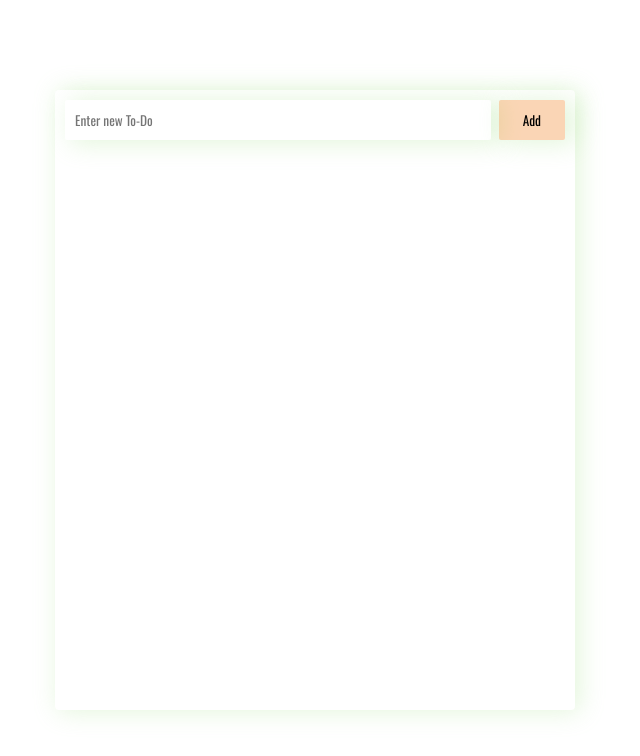
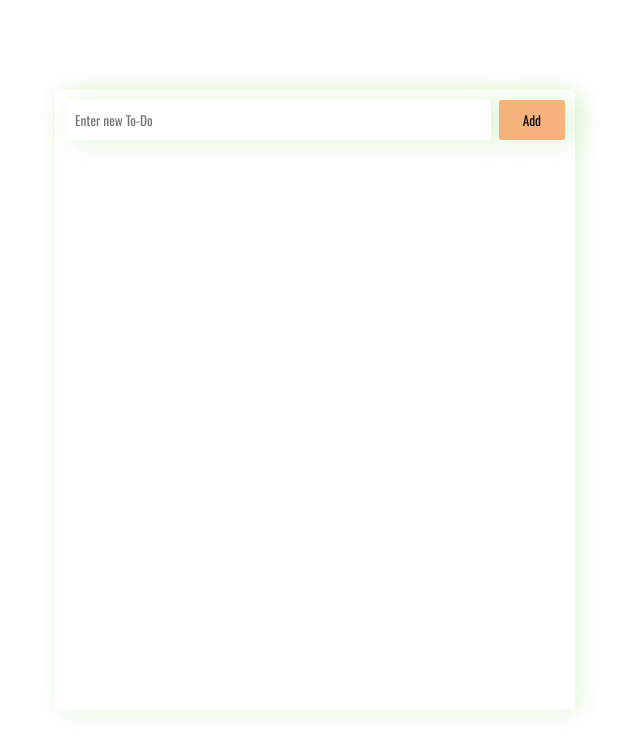
Before and after one commit to OZANAYYILDIZ/todo-app, a React (Vite) app: page / in a window 1280 px wide. Shown: the top 756 px of the page, without its empty margins (325-965 px from the left). Built offline with nearby package versions, Linux system fonts and the light colour scheme; a web font is replaced by a local one.

Commit message:
delete button background removed

```diff
--- a/src/components/Form/Form.css
+++ b/src/components/Form/Form.css
@@ -7,15 +7,19 @@ body {
   color: #555;
 }
 
-button {
+.add-btn {
   font-family: "Oswald", sans-serif;
   color: rgba(0, 0, 0, 1);
   box-shadow: 8px 2px 24px 2px #a9e19050;
-  background-color: #f28f3b60;
+  background-color: #f28f3baa;
   transition: 0.5s;
+  margin-left: 8px;
+  padding: 0 24px;
+  border: none;
+  border-radius: 2px;
 }
 
-button:hover {
+.add-btn:hover {
   background-color: #f28f3b;
 }
 
@@ -50,10 +54,6 @@ input[type="text"]:focus {
 }
 
 .add-btn {
-  margin-left: 8px;
-  padding: 0 24px;
-  border: none;
-  border-radius: 2px;
 }
 
 .todos {
@@ -66,8 +66,7 @@ input[type="text"]:focus {
 
 .delete-btn > button {
   border: none;
-  border-radius: 2px;
-  box-shadow: 8px 2px 24px 2px #a9e19050;
+  background-color: #ffffff;
 }
 
 .todos-string {
```
